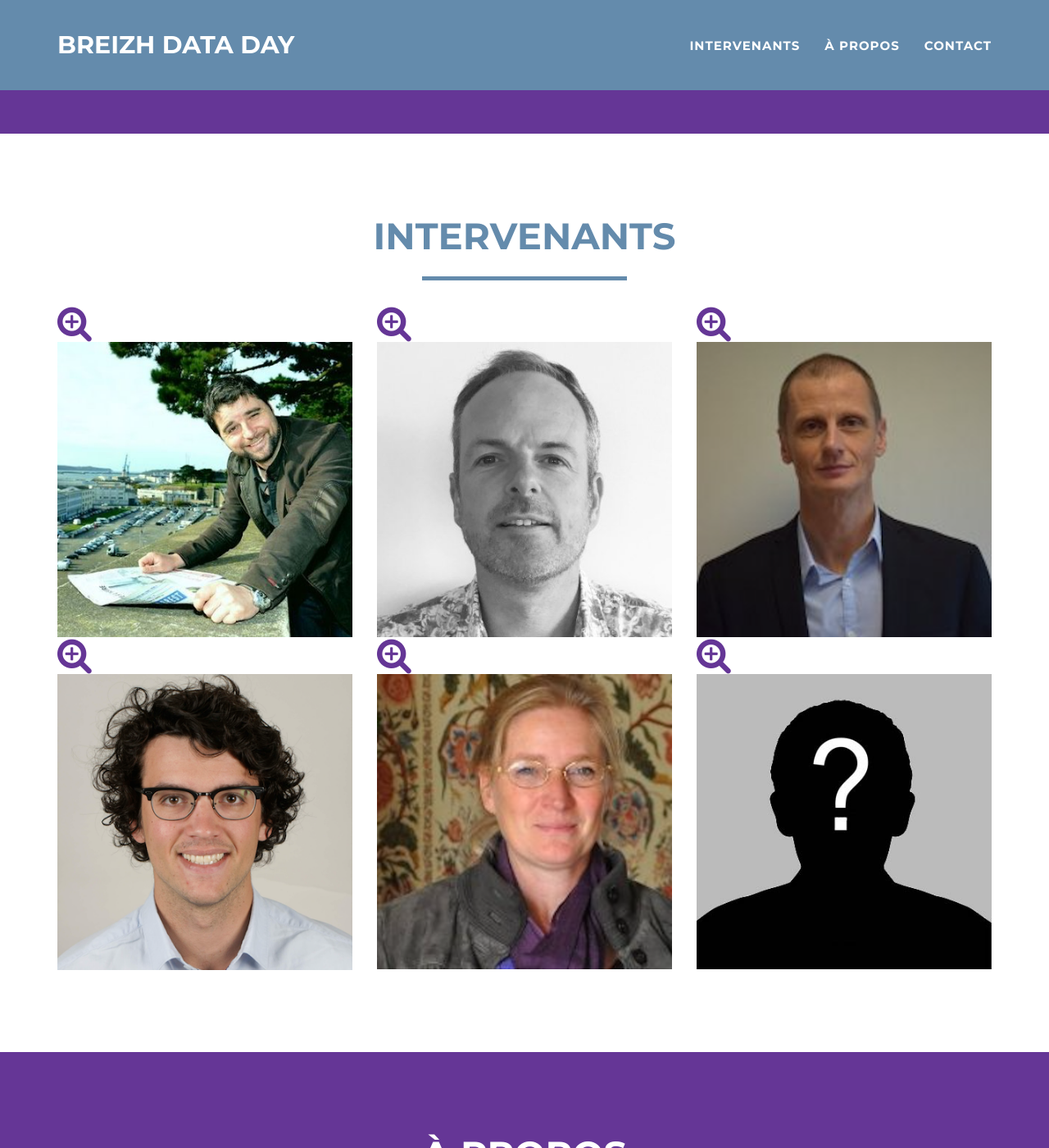
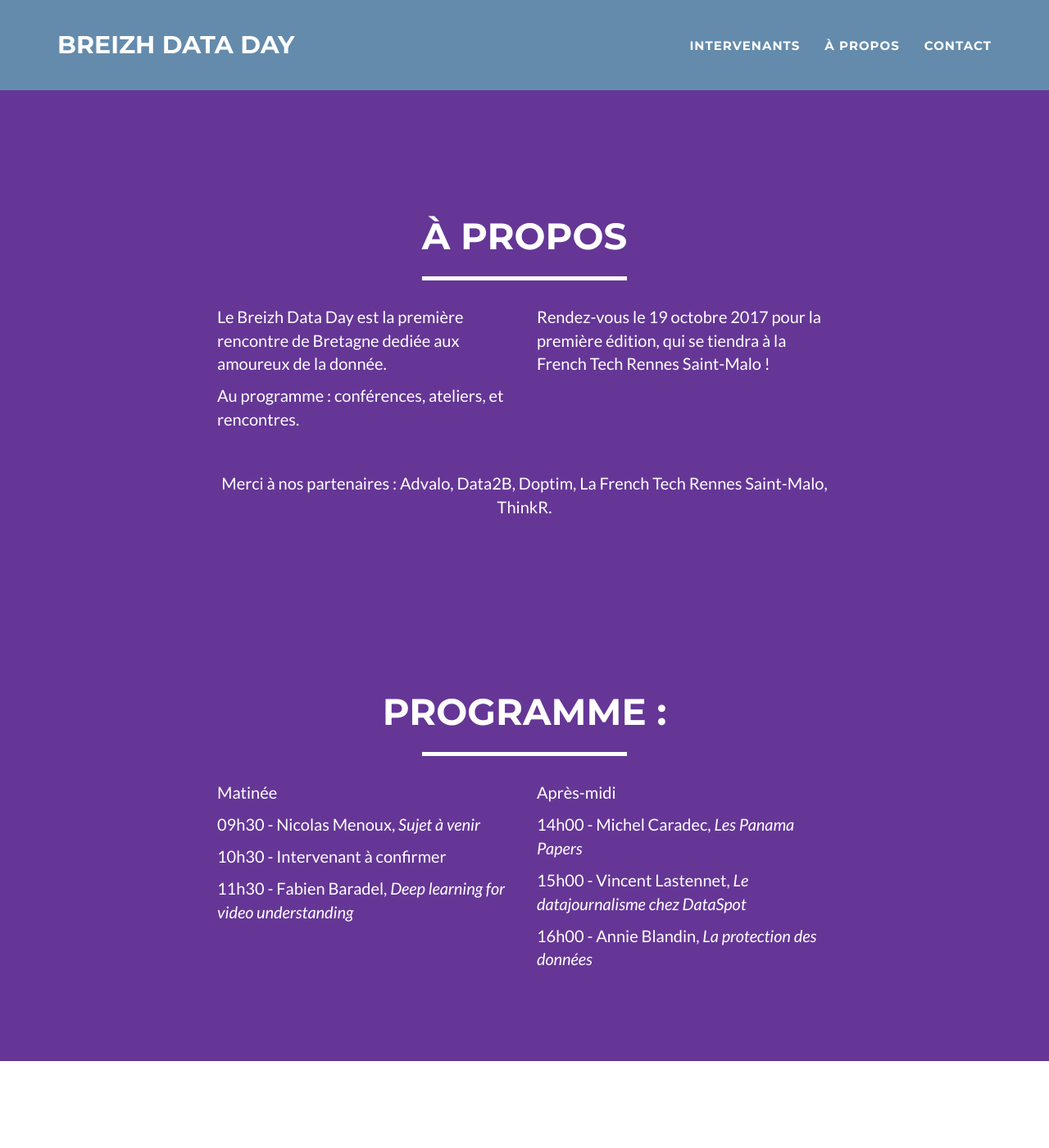
Before and after one commit to jeromelachaud/freelancer-theme, a Jekyll site: the page built from index.html, in a window 1280 px wide and 1400 px high, scrolled down 299 px. Shown: the whole window at 82% size. Built offline with Jekyll 4.4.1, drawn with Linux system fonts in a browser that asks for light colours.

Commit message:
create programme

```diff
--- /dev/null
+++ b/_includes/programme.html
@@ -0,0 +1,25 @@
+ <!-- About Section -->
+    <section class="success" id="about">
+        <div class="container">
+            <div class="row">
+                <div class="col-lg-12 text-center">
+                    <h2>Programme :</h2>
+                    <hr class="star-light">
+                </div>
+            </div>
+            <div class="row">
+                <div class="col-lg-4 col-lg-offset-2">
+                    <p>Matinée</p>
+                    <p>09h30 - Nicolas Menoux, <em>Sujet à venir</em>
+                    <p>10h30 - Intervenant à confirmer</p>
+                    <p>11h30 - Fabien Baradel, <em>Deep learning for video understanding</em></p>
+                </div>
+                <div class="col-lg-4">
+                    <p>Après-midi</p>
+                    <p>14h00 - Michel Caradec, <em>Les Panama Papers</em>
+                    <p>15h00 - Vincent Lastennet, <em>Le datajournalisme chez DataSpot</em></p>
+                    <p>16h00 - Annie Blandin, <em>La protection des données</em></p>
+                </div>
+            </div>
+        </div>
+    </section>
--- a/_layouts/default.html
+++ b/_layouts/default.html
@@ -4,8 +4,9 @@
     <body id="page-top" class="index">
     {% include nav.html %}
     {% include header.html %}
+    {% include about.html %}
+    {% include programme.html %}
     {% include portfolio_grid.html %}
-    {% include about.html %}
 
     {% if site.contact == "static" %}
     {% include contact_static.html %}
```
